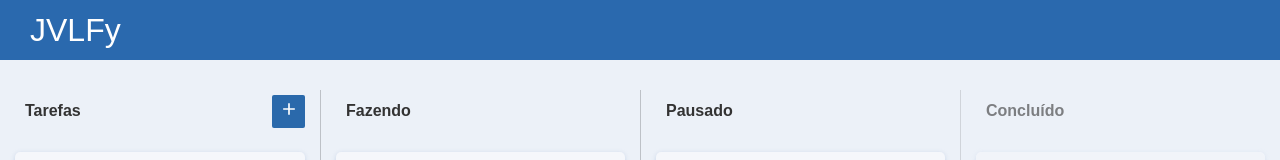
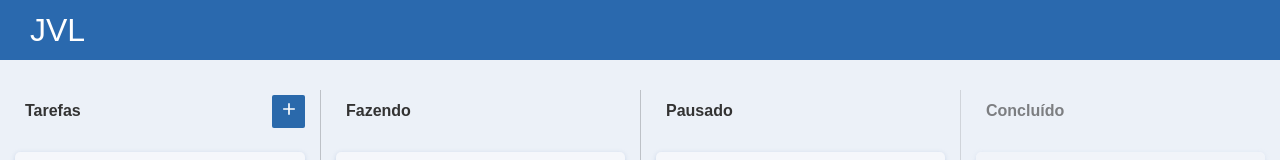
Before and after one commit to jhonatanllima/jvbfy, a React (Create React App) app: page / in a window 1280 px wide. Shown: the top 160 px of the page. Built offline with nearby package versions, Linux system fonts and the light colour scheme.

Commit message:
Altered Header

```diff
--- a/src/Components/Header/index.js
+++ b/src/Components/Header/index.js
@@ -5,7 +5,7 @@ import {Container} from './styles';
 export default function Header(){
   return(
     <Container>
-      <h1>JVLFy</h1>
+      <h1>JVL</h1>
     </Container>
   );
 }
```
